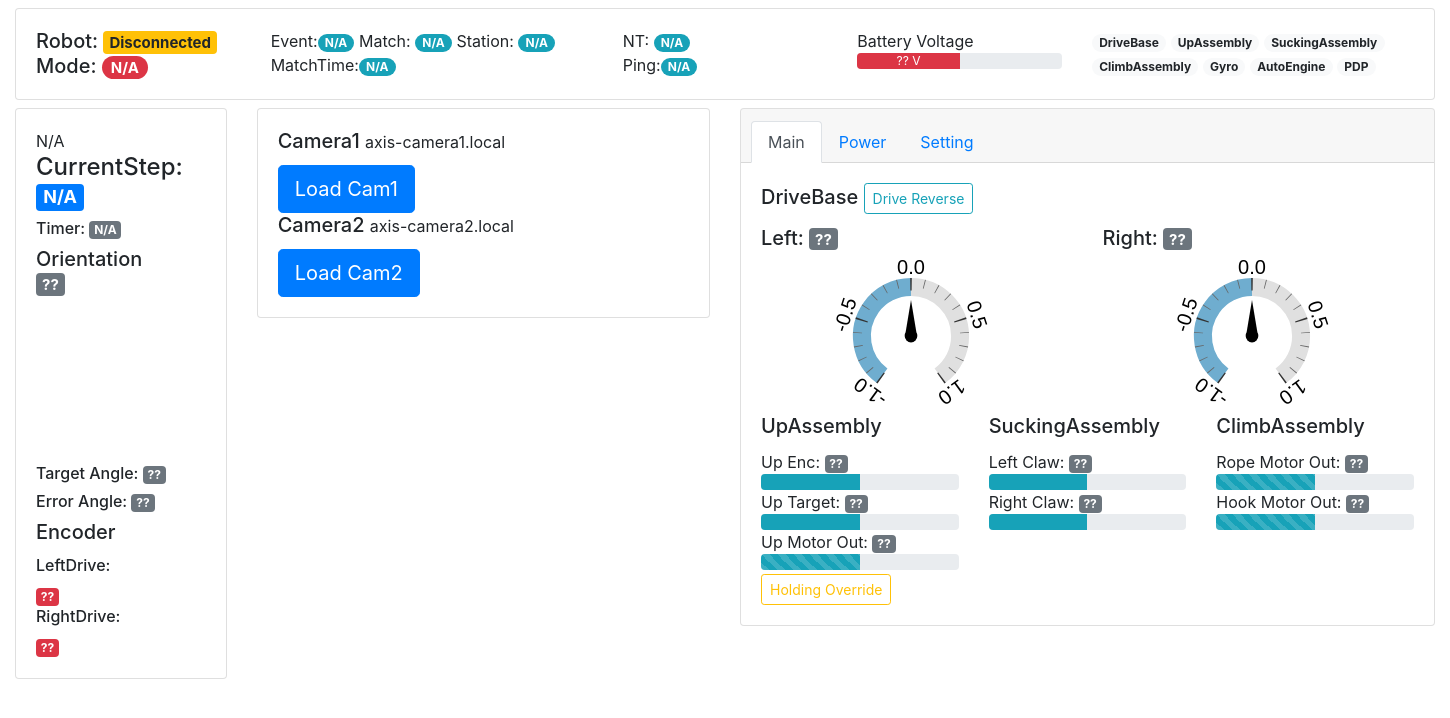
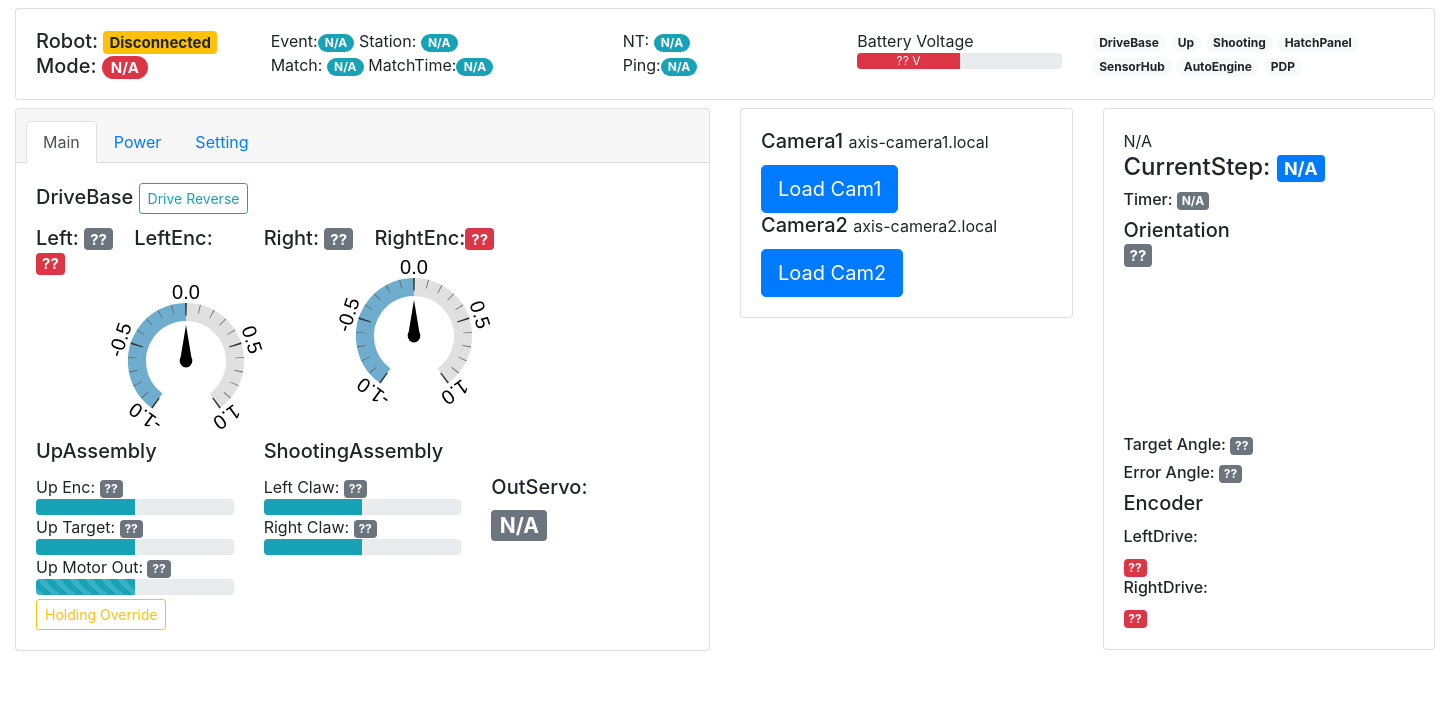
Before and after one commit to kennhung/OverDashboard-electron, an Electron app: page index.html in a window 1450 px wide. Drawn offline with nearby package versions, Linux system fonts and the light colour scheme; no server answers; files whose address does not match are found by name.

Commit message:
half of new dashboard

```diff
--- a/index.html
+++ b/index.html
@@ -19,13 +19,13 @@
                 <h5 class="mb-0">Mode: <span class="badge badge-pill badge-danger" id="mode-stat">N/A</span></h5>
               </div>
               <div class="col-3">
-                Event:<span class="badge badge-pill badge-info" id="event">N/A</span> Match:
-                <span class="badge badge-pill badge-info" id="match">N/A</span> Station:
-                <span class="badge badge-pill badge-info" id="station">N/A</span>
+                Event:<span class="badge badge-pill badge-info" id="event">N/A</span> Station:
+                <span class="badge badge-pill badge-info" id="station">N/A</span><br>Match:
+                <span class="badge badge-pill badge-info" id="match">N/A</span>
                 MatchTime:<span class="badge badge-pill badge-info" id="mtime">N/A</span>
               </div>
               <div class="col-2">
-                NT: <span  class="badge badge-pill badge-info" id="ntip">N/A</span>
+                NT: <span class="badge badge-pill badge-info" id="ntip">N/A</span>
                 <br>
                 Ping:<span class="badge badge-pill badge-info" id="ptime">N/A</span>
               </div>
@@ -37,10 +37,10 @@
               </div>
               <div class="col">
                 <span class="badge badge-pill badge-light" id="driveReady">DriveBase</span>
-                <span class="badge badge-pill badge-light" id="upReady">UpAssembly</span>
-                <span class="badge badge-pill badge-light" id="cubeReady">SuckingAssembly</span>
-                <span class="badge badge-pill badge-light" id="climbReady">ClimbAssembly</span>
-                <span class="badge badge-pill badge-light" id="gyroReady">Gyro</span>
+                <span class="badge badge-pill badge-light" id="upReady">Up</span>
+                <span class="badge badge-pill badge-light" id="cubeReady">Shooting</span>
+                <span class="badge badge-pill badge-light" id="climbReady">HatchPanel</span>
+                <span class="badge badge-pill badge-light" id="gyroReady">SensorHub</span>
                 <span class="badge badge-pill badge-light" id="autoEngingReady">AutoEngine</span>
                 <span class="badge badge-pill badge-light" id="pdpReady">PDP</span>
               </div>
@@ -50,56 +50,6 @@
       </div>
     </div>
     <div class="row mt-2">
-      <div class="col-lg-2">
-        <div class="card">
-          <div class="card-body">
-            <span id="autoConfig">N/A</span>
-            <h4>
-              CurrentStep:
-              <span class="badge badge-primary" id="autoStage">N/A</span>
-            </h4>
-            <h6>Timer: <span class="badge badge-secondary" id="autoTimer">N/A</span></h6>
-
-            <h5 class="card-title">Orientation
-                <br>
-                <span class="badge badge-secondary" id="compass">??</span></h5>
-                <canvas id="compassC"></canvas>
-
-                <h6>
-                  Target Angle: <span class="badge badge-secondary" id="targetAngle">??</span>
-                </h6>
-                <h6>
-                  Error Angle: <span class="badge badge-secondary" id="errAngle">??</span>
-                </h6>
-
-
-                <h5 class="card-title">Encoder</h5>
-                <h6>LeftDrive:</h6>
-                <span class="badge badge-danger" id="lEnc">??</span>
-                <h6>RightDrive:</h6>
-                <span class="badge badge-danger" id="rEnc">??</span>
-              </div>
-            </div>
-          </div>
-          <div class="col-lg-4">
-            <div class="card">
-              <div class="card-body">
-                <h5 class="card-title">
-                  Camera1
-                  <small>axis-camera1.local</small>
-                </h5>
-                <button type="button" class="btn btn-primary btn-lg" id="cam1Load">Load Cam1</button>
-                <div id="cam1"></div>
-                <h5 class="card-title">
-                  Camera2
-                  <small>axis-camera2.local</small>
-                </h5>
-                <button type="button" class="btn btn-primary btn-lg" id="cam2Load">Load Cam2</button>
-                <div id="cam2"></div>
-              </div>
-            </div>
-          </div>
-
       <div class="col-lg-6">
         <div class="card">
           <div class="card-header">
@@ -121,20 +71,23 @@
               <div class="tab-pane fade show active" id="MainT" role="tabpanel">
                 <h5 class="card-title">
                   DriveBase
-                <button type="button" class="btn btn-outline-info btn-sm" data-toggle="button" id="driveRev">Drive Reverse</button>
+                  <button type="button" class="btn btn-outline-info btn-sm" data-toggle="button" id="driveRev">Drive
+                    Reverse</button>
                 </h5>
                 <div class="row">
-                      <div class="col-6">
-                        <h5>Left: <span class="badge badge-secondary" id="speedL">??</span></h5>
+                  <div class="col-4">
+                    <h5>Left: <span class="badge badge-secondary mr-3" id="speedL">??</span> LeftEnc:<span class="badge badge-danger"
+                        id="lEnc">??</span></h5>
                     <canvas id="speedLCan"></canvas>
                   </div>
                   <div class="col-5">
-                        <h5>Right: <span class="badge badge-secondary" id="speedR">??</span></h5>
+                    <h5>Right: <span class="badge badge-secondary mr-3" id="speedR">??</span> RightEnc:<span class="badge badge-danger"
+                        id="rEnc">??</span></h5>
                     <canvas id="speedRCan"></canvas>
                   </div>
                 </div>
                 <div class="row">
-                      <div class="col">
+                  <div class="col-4">
                     <h5 class="card-title">
                       UpAssembly
                       <span class="badge badge-warning" id="upInfo"></span>
@@ -150,13 +103,16 @@
                     <div class="progress">
                       <div class="progress-bar bg-info progress-bar-striped" role="progressbar" style="width: 50%" id="upOutB"></div>
                     </div>
-                        <button type="button" class="btn btn-outline-warning btn-sm mt-1" data-toggle="button" id="upHoldOver">Holding Override</button>
+                    <button type="button" class="btn btn-outline-warning btn-sm mt-1" data-toggle="button" id="upHoldOver">Holding
+                      Override</button>
                   </div>
+                  <div class="col-8">
+                    <h5 class="card-title">
+                      ShootingAssembly
+                    </h5>
+                    <div class="row">
                       <div class="col">
-                        <h5 class="card-title">
-                    SuckingAssembly
-                    <span class="badge badge-warning" id="suckInfo"></span>
-                  </h5> Left Claw: <span class="badge badge-secondary" id="suckC1">??</span>
+                        Left Claw: <span class="badge badge-secondary" id="suckC1">??</span>
                         <div class="progress">
                           <div class="progress-bar bg-info" role="progressbar" style="width: 50%" id="suckC1B"></div>
                         </div>
@@ -166,16 +122,18 @@
                         </div>
                       </div>
                       <div class="col">
-                        <h5 class="card-title">
-                    ClimbAssembly
-                  </h5> Rope Motor Out: <span class="badge badge-secondary" id="climbRope">??</span>
-                        <div class="progress">
-                          <div class="progress-bar bg-info progress-bar-striped" role="progressbar" style="width: 50%" id="climbRopeB"></div>
+                        <h5>
+                          OutServo:
+
+                        </h5>
+                        <h3>
+                          <span class="badge badge-secondary align-middle">N/A</span>
+                        </h3>
                       </div>
-                        Hook Motor Out: <span class="badge badge-secondary" id="climbHook">??</span>
-                        <div class="progress">
-                          <div class="progress-bar bg-info progress-bar-striped" role="progressbar" style="width: 50%" id="climbHookB"></div>
                     </div>
+
+
+
                   </div>
                 </div>
 
@@ -207,6 +165,57 @@
           </div>
         </div>
       </div>
+      <div class="col-lg-3">
+        <div class="card">
+          <div class="card-body">
+            <h5 class="card-title">
+              Camera1
+              <small>axis-camera1.local</small>
+            </h5>
+            <button type="button" class="btn btn-primary btn-lg" id="cam1Load">Load Cam1</button>
+            <div id="cam1"></div>
+            <h5 class="card-title">
+              Camera2
+              <small>axis-camera2.local</small>
+            </h5>
+            <button type="button" class="btn btn-primary btn-lg" id="cam2Load">Load Cam2</button>
+            <div id="cam2"></div>
+          </div>
+        </div>
+      </div>
+      <div class="col-lg-3">
+        <div class="card">
+          <div class="card-body">
+            <span id="autoConfig">N/A</span>
+            <h4>
+              CurrentStep:
+              <span class="badge badge-primary" id="autoStage">N/A</span>
+            </h4>
+            <h6>Timer: <span class="badge badge-secondary" id="autoTimer">N/A</span></h6>
+
+            <h5 class="card-title">Orientation
+              <br>
+              <span class="badge badge-secondary" id="compass">??</span></h5>
+            <canvas id="compassC"></canvas>
+
+            <h6>
+              Target Angle: <span class="badge badge-secondary" id="targetAngle">??</span>
+            </h6>
+            <h6>
+              Error Angle: <span class="badge badge-secondary" id="errAngle">??</span>
+            </h6>
+
+
+            <h5 class="card-title">Encoder</h5>
+            <h6>LeftDrive:</h6>
+            <span class="badge badge-danger" id="lEnc">??</span>
+            <h6>RightDrive:</h6>
+            <span class="badge badge-danger" id="rEnc">??</span>
+          </div>
+        </div>
+      </div>
+
+
     </div>
   </div>
   <script src="js/renderer.js"></script>
```
Lines whose indentation alone changed are shown as unchanged.
